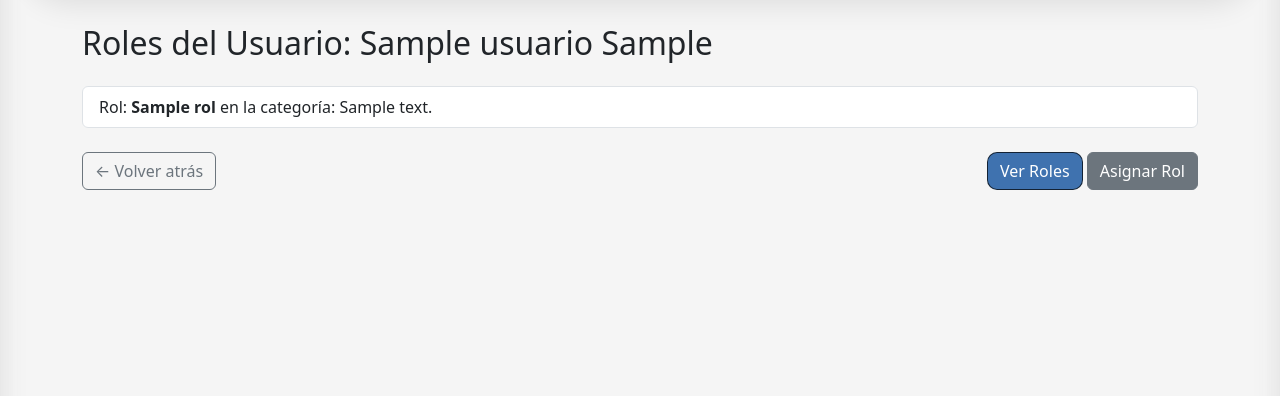
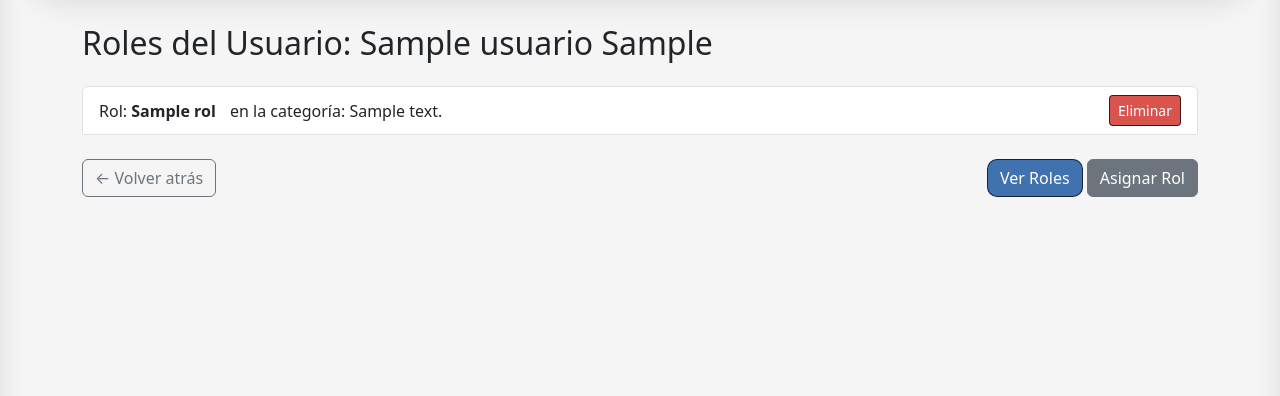
Before and after one commit to jmcoronelr/IS2_Django, a Django app: page /roles/usuario/1/ in a window 1280 px wide. Shown: the part 50-446 px from the top of the page. Run offline with Django 5.2, Linux system fonts and the light colour scheme; a user stored in the database is signed in; tables that the repository leaves empty hold one stand-in row (values such as "Sample post").

Commit message:
Merge con filtrar contenido + Boton de eliminar rol/usuario

```diff
--- a/myproject/requirements.txt
+++ b/myproject/requirements.txt
@@ -9,6 +9,7 @@ django-widget-tweaks==1.5.0
 gunicorn==23.0.0
 idna==3.8
 packaging==24.1
+pillow==10.4.0
 psycopg2==2.9.9
 pycparser==2.22
 PyJWT==2.9.0
--- a/myproject/roles/urls.py
+++ b/myproject/roles/urls.py
@@ -9,5 +9,6 @@ urlpatterns = [
     path('<int:rol_id>/asignar_permisos/', views.asignar_permisos, name='asignar_permisos'),
     path('<int:rol_id>/', views.ver_rol, name='ver_rol'),  # Ver un rol
     path('eliminar/<int:rol_id>/', views.eliminar_rol, name='eliminar_rol'),  # Eliminar un rol
+    path('roles/eliminar_asignacion/<int:rol_en_categoria_id>/', views.eliminar_rol_en_categoria, name='eliminar_rol_en_categoria'),
     path('', views.lista_roles, name='lista_roles'),  # Listar todos los roles
 ]
--- a/myproject/roles/views.py
+++ b/myproject/roles/views.py
@@ -168,3 +168,16 @@ def eliminar_rol(request, rol_id):
         return redirect('lista_roles')
 
     return render(request, 'roles/confirmar_eliminar.html', {'rol': rol})
+@login_required
+def eliminar_rol_en_categoria(request, rol_en_categoria_id):
+    """
+    Eliminar un rol específico asignado a un usuario en una categoría.
+    """
+    rol_en_categoria = get_object_or_404(RolEnCategoria, id=rol_en_categoria_id)
+
+    if request.method == 'POST':
+        rol_en_categoria.delete()
+        messages.success(request, f'El rol {rol_en_categoria.rol.nombre} en la categoría {rol_en_categoria.categoria.descripcionCorta} ha sido eliminado correctamente.')
+        return redirect('ver_usuario', usuario_id=rol_en_categoria.usuario.id)
+
+    return render(request, 'roles/confirmar_eliminar.html', {'rol_en_categoria': rol_en_categoria})
--- a/myproject/templates/roles/ver_usuario.html
+++ b/myproject/templates/roles/ver_usuario.html
@@ -6,11 +6,27 @@
       background-color: #3F72AF;
       border-color: rgba(0, 0, 0, 0.7);      /* Color del borde */
       border-radius: 10px;                   /* Bordes redondeados */
-
   }
   .btn-primary:hover {
       background-color: #2a415d; /* Color de fondo cuando se hace hover */
       border-color: rgba(0, 0, 0, 0.85);     /* Color del borde cuando se hace hover */
+  }
+  .btn-danger {
+      background-color: #d9534f; /* Color del botón eliminar */
+      border-color: rgba(0, 0, 0, 0.7);
+  }
+  .btn-danger:hover {
+      background-color: #c9302c;
+      border-color: rgba(0, 0, 0, 0.85);
+  }
+  /* Ajusta el espacio entre el texto y el botón */
+  .list-group-item {
+      display: flex;
+      justify-content: space-between;
+      align-items: center;
+  }
+  .list-group-item strong {
+      margin-right: 10px;
   }
 </style>
 
@@ -20,8 +36,35 @@
   <ul class="list-group mb-4">
     {% for rol_en_categoria in roles_en_categoria %}
       <li class="list-group-item">
-          Rol: <strong>{{ rol_en_categoria.rol.nombre }}</strong> en la categoría: {{ rol_en_categoria.categoria.descripcionCorta }}
+        <div>Rol: <strong>{{ rol_en_categoria.rol.nombre }}</strong> en la categoría: {{ rol_en_categoria.categoria.descripcionCorta }}</div>
+        <!-- Botón de eliminar -->
+        <button type="button" class="btn btn-danger btn-sm" data-bs-toggle="modal" data-bs-target="#deleteModal{{ rol_en_categoria.id }}">
+          Eliminar
+        </button>
       </li>
+
+      <!-- Modal de confirmación -->
+      <div class="modal fade" id="deleteModal{{ rol_en_categoria.id }}" tabindex="-1" aria-labelledby="deleteModalLabel{{ rol_en_categoria.id }}" aria-hidden="true">
+        <div class="modal-dialog">
+          <div class="modal-content">
+            <div class="modal-header">
+              <h5 class="modal-title" id="deleteModalLabel{{ rol_en_categoria.id }}">Confirmar Eliminación</h5>
+              <button type="button" class="btn-close" data-bs-dismiss="modal" aria-label="Cerrar"></button>
+            </div>
+            <div class="modal-body">
+              ¿Estás seguro de que quieres eliminar el rol <strong>{{ rol_en_categoria.rol.nombre }}</strong> del usuario {{ usuario.nombre }} {{ usuario.apellido }}?
+            </div>
+            <div class="modal-footer">
+              <button type="button" class="btn btn-secondary" data-bs-dismiss="modal">Cancelar</button>
+              <!-- Actualizamos la URL para que apunte a la nueva vista 'eliminar_rol_en_categoria' -->
+              <form method="post" action="{% url 'eliminar_rol_en_categoria' rol_en_categoria.id %}">
+                {% csrf_token %}
+                <button type="submit" class="btn btn-danger">Eliminar</button>
+              </form>
+            </div>
+          </div>
+        </div>
+      </div>
     {% empty %}
       <li class="list-group-item">El usuario no tiene roles asignados.</li>
     {% endfor %}
@@ -38,4 +81,5 @@
     </div>
   </div>
 </div>
+
 {% endblock %}
```
Also changed, not shown: myproject/content/views.py (+7 -3 lines). Lines whose indentation alone changed are shown as unchanged.
